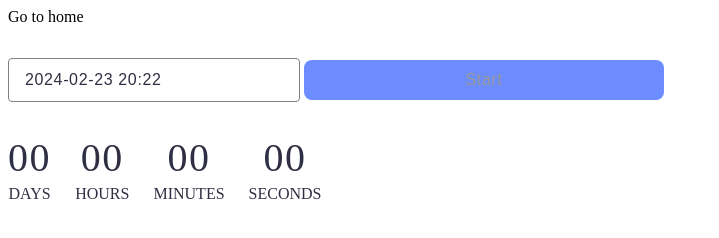
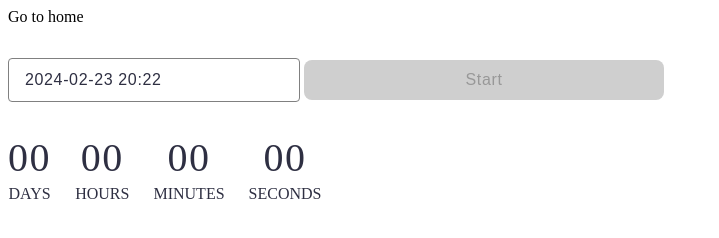
Before and after one commit to SergeyPanchenko72/goit-js-hw-10, a website built with Vite: page src/1-timer.html in a window 1280 px wide. In both pictures the pointer is over the button "Start". Shown: the whole page, without its empty margins (0-719 px from the left). Built offline with nearby package versions, Linux system fonts and the light colour scheme.

Commit message:
update css

```diff
--- a/src/css/styles.css
+++ b/src/css/styles.css
@@ -50,6 +50,10 @@ button[disabled] {
   color: #989898;
 }
 
+button[disabled]:hover {
+  background: #cfcfcf;
+  color: #989898;
+}
 .timer {
   display: flex;
   gap: 24px;
```
